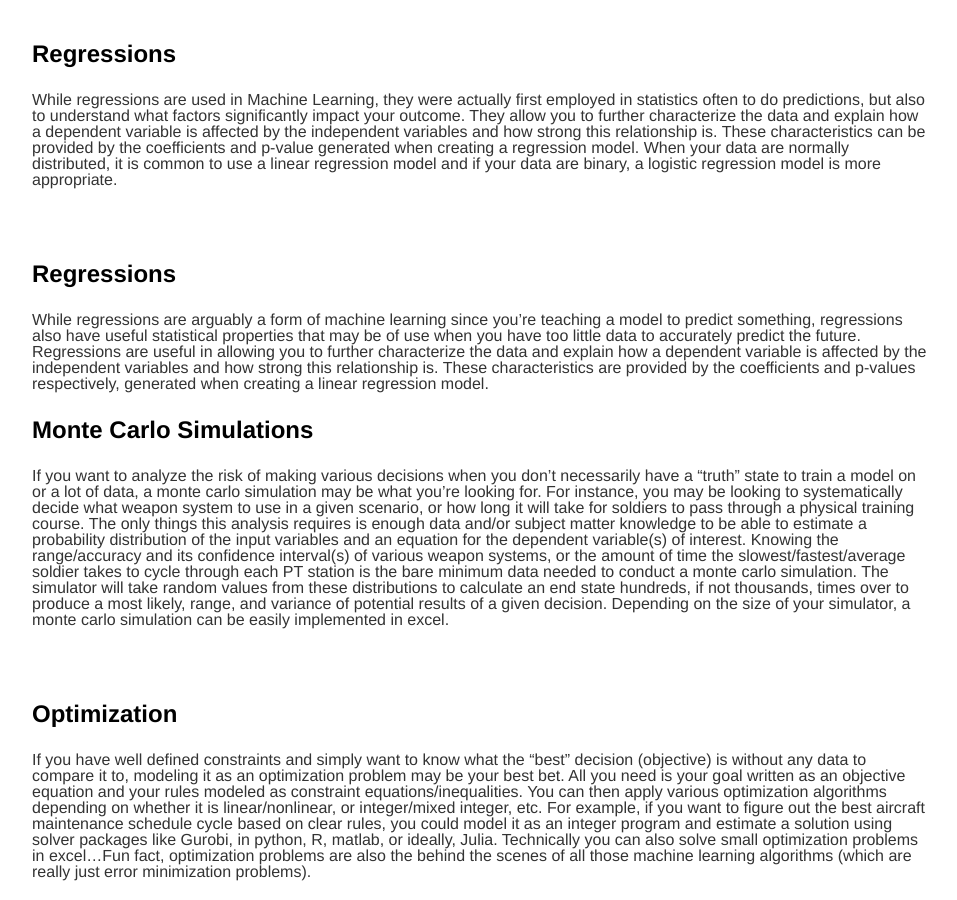
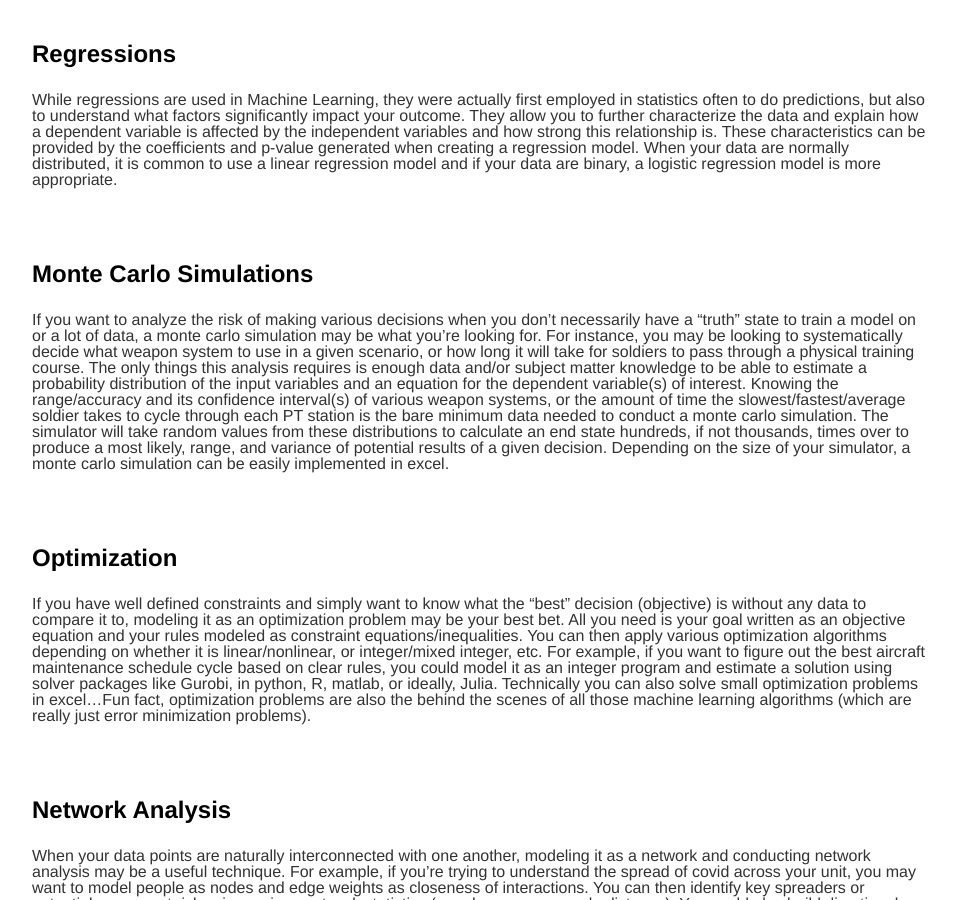
Before and after one commit to datasciencecookbook/datasciencecookbook.github.io, a Jekyll site: the page built from _posts/2021-06-06-Recipe-6.md, in a window 1280 px wide and 900 px high, scrolled down 1196 px. Shown: the whole window, without its empty margins (160-1117 px from the left). Built offline with Jekyll 4.4.1, drawn with Linux system fonts in a browser that asks for light colours.

Commit message:
removed extra regression paragraph

```diff
--- a/_posts/2021-06-06-Recipe-6.md
+++ b/_posts/2021-06-06-Recipe-6.md
@@ -32,9 +32,6 @@ If you only have two groups, you could conduct a two-sample t-test, however that
 While regressions are used in Machine Learning, they were actually first employed in statistics often to do predictions, but also to understand what factors significantly impact your outcome. They allow you to further characterize the data and explain how a dependent  variable is affected by the independent variables and how strong this relationship is.  These characteristics can be  provided by the coefficients and p-value  generated when creating a regression model. When your data are normally distributed, it is common to use a linear regression model and if your data are binary, a logistic regression model is more appropriate.
 
 <br><br>
-### Regressions
-While regressions are arguably a form of machine learning since you’re teaching a model to predict something, regressions also have useful statistical properties that may be of use when you have too little data to accurately predict the future.  Regressions are useful in allowing you to further characterize the data and explain how a dependent  variable is affected by the independent variables and how strong this relationship is.  These characteristics are provided by the coefficients and p-values respectively,  generated when creating a linear regression model.
-
 ### Monte Carlo Simulations
 If you want to analyze the risk of making various decisions when you don’t necessarily have a “truth” state to train a model on or a lot of data, a monte carlo simulation  may be what you’re looking for.  For instance, you may be looking to systematically decide what weapon system to use in a given scenario, or how long it will take for soldiers to pass through a physical training course. The only things this analysis requires is enough data and/or subject matter knowledge to be able to estimate a probability distribution of the input variables and an equation for the dependent variable(s) of interest.  Knowing the range/accuracy and its confidence interval(s) of various weapon systems, or the amount of time the slowest/fastest/average soldier takes to cycle through each PT station  is the bare minimum data needed to conduct a monte carlo simulation.  The simulator will take random values from these distributions to calculate an end state hundreds, if not thousands, times over to produce a most likely, range, and variance of potential results of a given decision. Depending on the size of your simulator, a monte carlo simulation can be easily implemented in excel.
 
```
